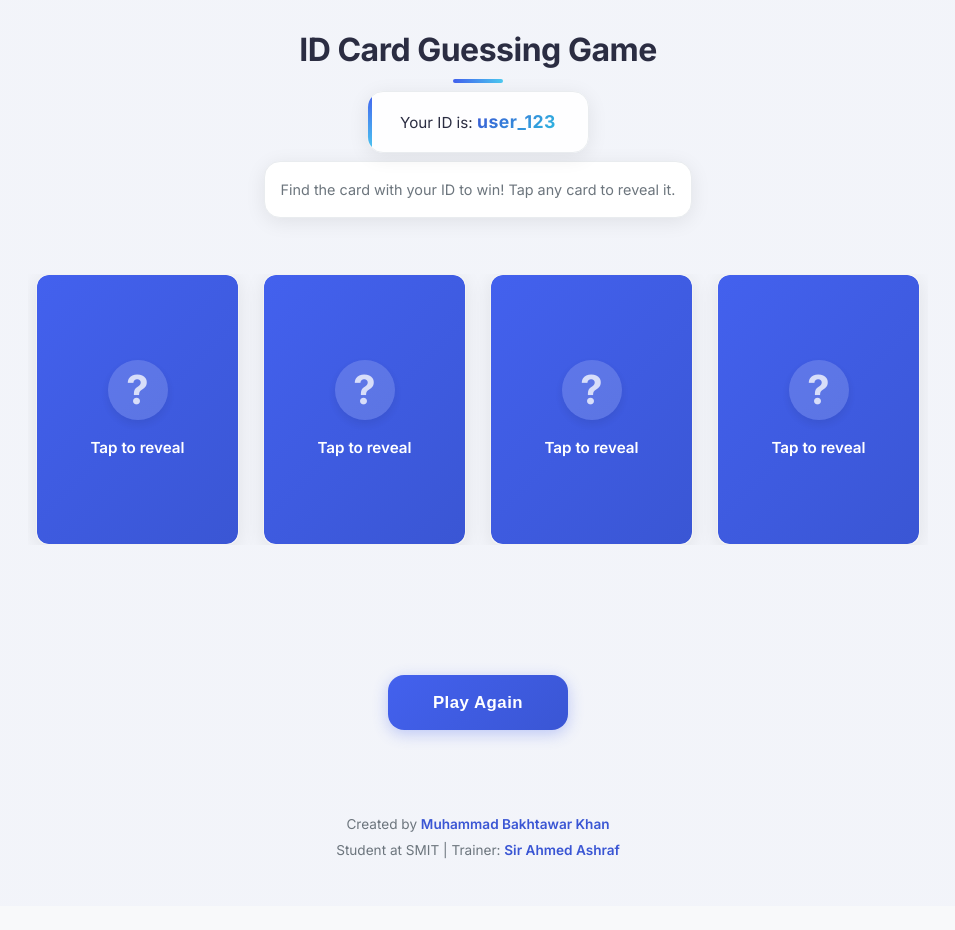
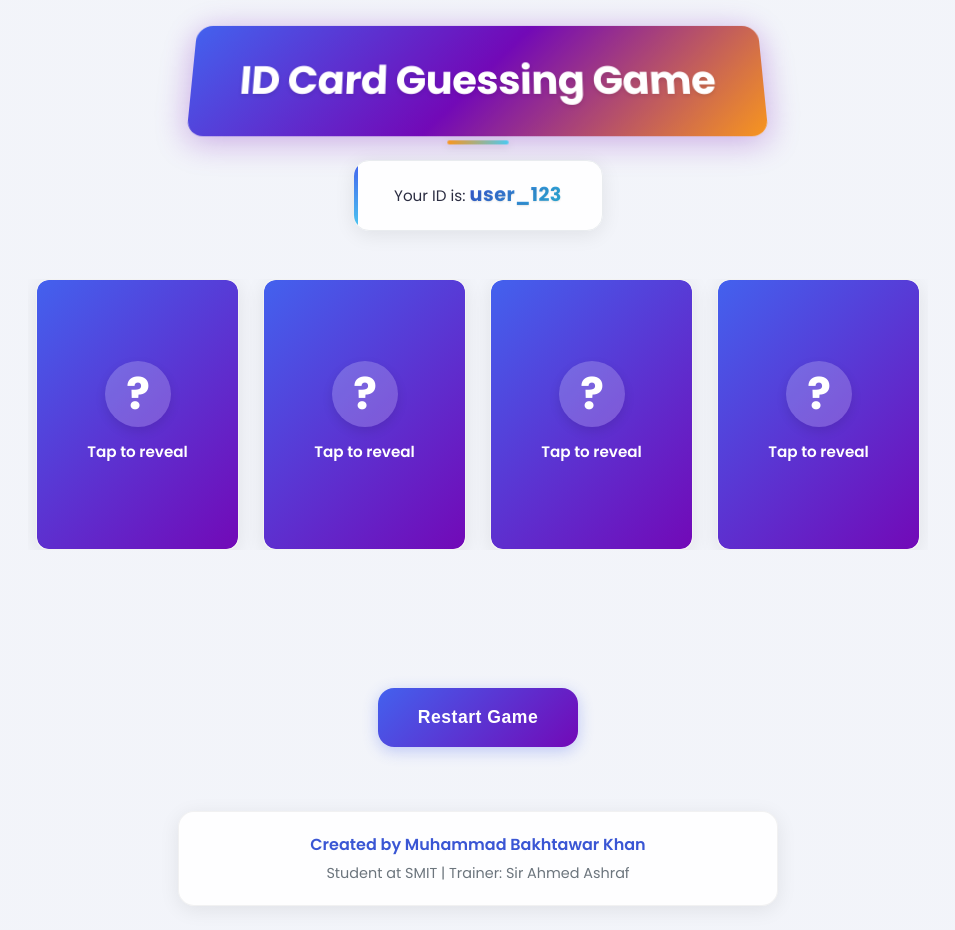
Before and after one commit to 03200276941/......, a plain HTML site: page index.html in a window 1280 px wide. Shown: the whole page, without its empty margins (162-1117 px from the left). Before the commit the page ends 906 px from the top, so only its background shows below. Drawn offline with Linux system fonts and the light colour scheme.

Commit message:
Add files via upload

```diff
--- a/index.html
+++ b/index.html
@@ -2,18 +2,22 @@
 <html lang="en">
 <head>
   <meta charset="UTF-8" />
-  <meta name="viewport" content="width=device-width, initial-scale=1.0, maximum-scale=1.0, user-scalable=no"/>
+  <meta name="viewport" content="width=device-width, initial-scale=1.0"/>
   <title>ID Card Guessing Game</title>
-  <link href="https://fonts.googleapis.com/css2?family=Inter:wght@400;500;600;700&display=swap" rel="stylesheet">
+  <link rel="preconnect" href="https://fonts.googleapis.com">
+  <link rel="preconnect" href="https://fonts.gstatic.com" crossorigin>
+  <link href="https://fonts.googleapis.com/css2?family=Poppins:wght@400;500;600;700&display=swap" rel="stylesheet">
   <style>
     :root {
       --primary-color: #4361ee;
       --primary-dark: #3a56d4;
       --primary-light: #edf2ff;
+      --secondary-color: #7209b7;
       --success-color: #4cc9f0;
       --success-dark: #2fb8e0;
       --error-color: #f72585;
       --error-dark: #e51778;
+      --accent-color: #f8961e;
       --text-color: #2b2d42;
       --text-light: #6c757d;
       --light-gray: #f8f9fa;
@@ -33,7 +37,7 @@
     }
 
     body {
-      font-family: 'Inter', -apple-system, BlinkMacSystemFont, 'Segoe UI', Roboto, Oxygen, Ubuntu, Cantarell, sans-serif;
+      font-family: 'Poppins', -apple-system, BlinkMacSystemFont, 'Segoe UI', Roboto, Oxygen, Ubuntu, Cantarell, sans-serif;
       display: flex;
       flex-direction: column;
       align-items: center;
@@ -44,7 +48,6 @@
       line-height: 1.6;
       background-image: radial-gradient(circle at 10% 20%, rgba(67, 97, 238, 0.03) 0%, rgba(67, 97, 238, 0.03) 90%);
       overflow-x: hidden;
-      -webkit-tap-highlight-color: transparent;
     }
 
     .container {
@@ -69,13 +72,32 @@
     }
 
     h1 {
-      font-size: 1.75rem;
-      margin-bottom: 1rem;
-      color: var(--text-color);
+      font-size: 2rem;
+      margin-bottom: 1.5rem;
+      color: var(--white);
       font-weight: 700;
       position: relative;
       display: inline-block;
       letter-spacing: -0.5px;
+      padding: 1rem 2rem;
+      border-radius: var(--border-radius);
+      background: linear-gradient(135deg,
+        var(--primary-color) 0%,
+        var(--secondary-color) 50%,
+        var(--accent-color) 100%);
+      box-shadow: 0 4px 30px rgba(114, 9, 183, 0.3);
+      text-shadow: 0 2px 4px rgba(0,0,0,0.1);
+      transform: perspective(500px) rotateX(10deg);
+      animation: titleGlow 3s ease-in-out infinite alternate;
+    }
+
+    @keyframes titleGlow {
+      0% {
+        box-shadow: 0 4px 30px rgba(114, 9, 183, 0.3);
+      }
+      100% {
+        box-shadow: 0 8px 40px rgba(114, 9, 183, 0.4);
+      }
     }
 
     h1::after {
@@ -84,15 +106,16 @@
       bottom: -8px;
       left: 50%;
       transform: translateX(-50%);
-      width: 50px;
+      width: 60px;
       height: 4px;
-      background: linear-gradient(90deg, var(--primary-color), var(--success-color));
+      background: linear-gradient(90deg, var(--accent-color), var(--success-color));
       border-radius: 4px;
+      filter: drop-shadow(0 2px 4px rgba(0,0,0,0.1));
     }
 
     .user-id-container {
       background-color: var(--white);
-      padding: 0.8rem 1.5rem;
+      padding: 1rem 2rem;
       border-radius: var(--border-radius);
       box-shadow: var(--shadow);
       margin-bottom: 0.5rem;
@@ -103,11 +126,12 @@
       background-color: rgba(255, 255, 255, 0.9);
       position: relative;
       overflow: hidden;
+      transform: translateY(0);
       transition: var(--transition);
     }
 
     .user-id-container:hover {
-      transform: translateY(-2px);
+      transform: translateY(-3px);
       box-shadow: var(--shadow-hover);
     }
 
@@ -124,25 +148,13 @@
     #user-id {
       color: var(--primary-dark);
       font-weight: 700;
-      font-size: 1.05rem;
+      font-size: 1.1rem;
       letter-spacing: 0.5px;
       background: linear-gradient(135deg, var(--primary-dark), var(--success-dark));
       -webkit-background-clip: text;
       background-clip: text;
       color: transparent;
-    }
-
-    .game-instructions {
-      background-color: var(--white);
-      padding: 1rem;
-      border-radius: var(--border-radius);
-      margin-bottom: 1rem;
-      font-size: 0.9rem;
-      color: var(--text-light);
-      text-align: center;
-      max-width: 500px;
-      box-shadow: var(--shadow);
-      border: 1px solid var(--gray);
+      text-shadow: 0 1px 2px rgba(0,0,0,0.1);
     }
 
     .cards-container {
@@ -238,7 +250,7 @@
       flex-direction: column;
       justify-content: center;
       align-items: center;
-      background: linear-gradient(135deg, var(--primary-color), var(--primary-dark));
+      background: linear-gradient(135deg, var(--primary-color), var(--secondary-color));
       color: var(--white);
       font-weight: 600;
       padding: 1.5rem;
@@ -263,11 +275,13 @@
       align-items: center;
       justify-content: center;
       box-shadow: 0 4px 10px rgba(0,0,0,0.1);
-      transition: var(--transition);
+      animation: pulse 2s infinite ease-in-out;
     }
 
-    .card:hover .placeholder::before {
-      transform: scale(1.1);
+    @keyframes pulse {
+      0% { transform: scale(1); opacity: 0.8; }
+      50% { transform: scale(1.1); opacity: 1; }
+      100% { transform: scale(1); opacity: 0.8; }
     }
 
     .card.revealed .placeholder {
@@ -278,11 +292,11 @@
 
     #result {
       margin: 1rem 0;
-      font-size: 1.05rem;
+      font-size: 1.1rem;
       font-weight: 600;
       text-align: center;
       min-height: 1.5rem;
-      padding: 1.25rem;
+      padding: 1.5rem;
       border-radius: var(--border-radius);
       width: 100%;
       max-width: 100%;
@@ -305,12 +319,36 @@
       background: linear-gradient(135deg, rgba(76, 201, 240, 0.1), rgba(76, 201, 240, 0.05));
       color: var(--success-dark);
       border: 1px solid rgba(76, 201, 240, 0.3);
+      position: relative;
+      overflow: hidden;
+    }
+
+    .success::before {
+      content: "";
+      position: absolute;
+      top: 0;
+      left: 0;
+      width: 4px;
+      height: 100%;
+      background: linear-gradient(to bottom, var(--success-color), var(--primary-color));
     }
 
     .error {
       background: linear-gradient(135deg, rgba(247, 37, 133, 0.08), rgba(247, 37, 133, 0.04));
       color: var(--error-dark);
       border: 1px solid rgba(247, 37, 133, 0.2);
+      position: relative;
+      overflow: hidden;
+    }
+
+    .error::before {
+      content: "";
+      position: absolute;
+      top: 0;
+      left: 0;
+      width: 4px;
+      height: 100%;
+      background: linear-gradient(to bottom, var(--error-color), var(--secondary-color));
     }
 
     #restart-btn {
@@ -318,7 +356,7 @@
       font-size: 1rem;
       font-weight: 600;
       border: none;
-      background: linear-gradient(135deg, var(--primary-color), var(--primary-dark));
+      background: linear-gradient(135deg, var(--primary-color), var(--secondary-color));
       color: var(--white);
       border-radius: var(--border-radius);
       cursor: pointer;
@@ -335,6 +373,7 @@
     #restart-btn:hover {
       transform: translateY(-3px);
       box-shadow: 0 8px 25px rgba(67, 97, 238, 0.4);
+      background: linear-gradient(135deg, var(--secondary-color), var(--primary-color));
     }
 
     #restart-btn:active {
@@ -356,31 +395,12 @@
       left: 100%;
     }
 
-    /* Footer styles */
-    footer {
-      margin-top: 2rem;
-      text-align: center;
-      font-size: 0.85rem;
-      color: var(--text-light);
-      padding: 1rem;
-      width: 100%;
-    }
-
-    footer p {
-      margin: 0.25rem 0;
-    }
-
-    .footer-highlight {
-      color: var(--primary-dark);
-      font-weight: 600;
-    }
-
     /* Confetti effect */
     .confetti {
       position: fixed;
       width: 10px;
       height: 10px;
-      background-color: #f00;
+      background-color: var(--primary-color);
       opacity: 0;
       animation: confetti 3s ease-in-out forwards;
       z-index: 1000;
@@ -397,11 +417,29 @@
       }
     }
 
-    /* Loading animation */
-    @keyframes pulse {
-      0% { opacity: 0.6; transform: scale(0.98); }
-      50% { opacity: 1; transform: scale(1); }
-      100% { opacity: 0.6; transform: scale(0.98); }
+    /* Attribution styles */
+    .attribution {
+      margin-top: 2rem;
+      text-align: center;
+      padding: 1rem;
+      background: rgba(255, 255, 255, 0.9);
+      border-radius: var(--border-radius);
+      box-shadow: var(--shadow);
+      width: 100%;
+      max-width: 600px;
+      border: 1px solid rgba(0,0,0,0.05);
+    }
+
+    .attribution p {
+      margin: 0.25rem 0;
+      font-size: 0.9rem;
+      color: var(--text-light);
+    }
+
+    .attribution p:first-child {
+      font-weight: 600;
+      color: var(--primary-dark);
+      font-size: 1rem;
     }
 
     /* Landscape orientation adjustments */
@@ -421,22 +459,23 @@
       }
 
       h1 {
-        font-size: 1.5rem;
+        font-size: 1.8rem;
       }
     }
 
     /* Tablet and larger screens */
     @media (min-width: 768px) {
       h1 {
-        font-size: 2rem;
+        font-size: 2.5rem;
+        padding: 1.5rem 3rem;
       }
 
       .user-id-container {
-        padding: 1rem 2rem;
+        padding: 1.2rem 2.5rem;
       }
 
       #user-id {
-        font-size: 1.1rem;
+        font-size: 1.2rem;
       }
 
       .cards-container {
@@ -445,13 +484,13 @@
       }
 
       #result {
-        font-size: 1.1rem;
-        padding: 1.5rem;
+        font-size: 1.2rem;
+        padding: 1.75rem;
       }
 
       #restart-btn {
-        padding: 1.1rem 2.2rem;
-        font-size: 1.05rem;
+        padding: 1.2rem 2.5rem;
+        font-size: 1.1rem;
       }
     }
 
@@ -462,16 +501,17 @@
       }
 
       h1 {
-        font-size: 1.4rem;
+        font-size: 1.5rem;
+        padding: 0.8rem 1.5rem;
       }
 
       .user-id-container {
-        padding: 0.7rem 1.2rem;
+        padding: 0.8rem 1.5rem;
         font-size: 0.85rem;
       }
 
       #user-id {
-        font-size: 0.9rem;
+        font-size: 0.95rem;
       }
 
       .placeholder {
@@ -488,12 +528,16 @@
 
       #restart-btn {
         padding: 0.9rem 1.5rem;
-        font-size: 0.9rem;
+        font-size: 0.95rem;
         min-width: 160px;
       }
 
-      footer {
+      .attribution p {
         font-size: 0.8rem;
+      }
+
+      .attribution p:first-child {
+        font-size: 0.9rem;
       }
     }
 
@@ -523,21 +567,18 @@
       <div class="user-id-container">
         <p>Your ID is: <strong><span id="user-id"></span></strong></p>
       </div>
-      <div class="game-instructions">
-        Find the card with your ID to win! Tap any card to reveal it.
-      </div>
     </header>
 
     <div class="cards-container" id="cards-container"></div>
 
     <div id="result"></div>
 
-    <button id="restart-btn">Play Again</button>
+    <button id="restart-btn">Restart Game</button>
 
-    <footer>
-      <p>Created by <span class="footer-highlight">Muhammad Bakhtawar Khan</span></p>
-      <p>Student at SMIT | Trainer: <span class="footer-highlight">Sir Ahmed Ashraf</span></p>
-    </footer>
+    <div class="attribution">
+      <p>Created by Muhammad Bakhtawar Khan</p>
+      <p>Student at SMIT | Trainer: Sir Ahmed Ashraf</p>
+    </div>
   </div>
 
   <script>
@@ -574,7 +615,7 @@
     }
 
     function createConfetti() {
-      const colors = ['#4361ee', '#4cc9f0', '#f72585', '#7209b7', '#3a0ca3'];
+      const colors = ['#4361ee', '#7209b7', '#4cc9f0', '#f72585', '#f8961e'];
       for (let i = 0; i < 100; i++) {
         const confetti = document.createElement('div');
         confetti.className = 'confetti';
@@ -582,7 +623,7 @@
         confetti.style.backgroundColor = colors[Math.floor(Math.random() * colors.length)];
         confetti.style.width = Math.random() * 10 + 5 + 'px';
         confetti.style.height = Math.random() * 10 + 5 + 'px';
-        confetti.style.animationDelay = Math.random() * 2 + 's';
+        confetti.style.animationDuration = Math.random() * 2 + 2 + 's';
         document.body.appendChild(confetti);
 
         // Remove confetti after animation
@@ -616,7 +657,6 @@
         const img = document.createElement("img");
         img.src = card.image_url;
         img.alt = "ID Card Image";
-        img.loading = "lazy";
 
         const placeholder = document.createElement("div");
         placeholder.className = "placeholder";
@@ -656,18 +696,7 @@
       });
     }
 
-    document.getElementById("restart-btn").addEventListener("click", () => {
-      renderCards();
-      // Small bounce animation on button click
-      const btn = document.getElementById("restart-btn");
-      btn.style.transform = "translateY(0)";
-      setTimeout(() => {
-        btn.style.transform = "translateY(-3px)";
-      }, 100);
-      setTimeout(() => {
-        btn.style.transform = "translateY(0)";
-      }, 200);
-    });
+    document.getElementById("restart-btn").addEventListener("click", renderCards);
 
     // Initial render
     renderCards();
```
